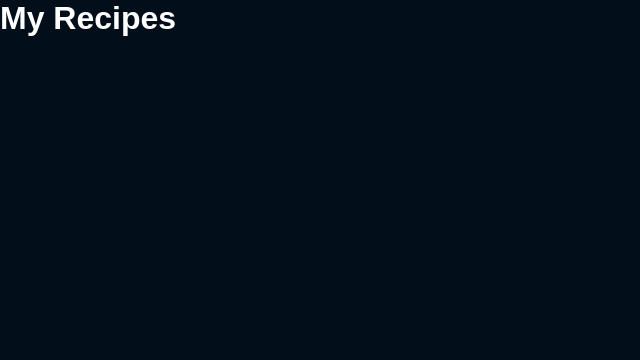
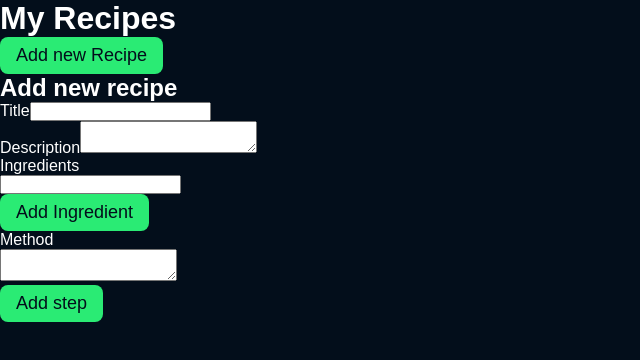
Before and after one commit to yumeyuniko/vue-recipe-app, a Vue app: page / in a window 1280 px wide. Shown: the top 360 px of the page, without its empty margins (0-640 px from the left). Built offline with nearby package versions, Linux system fonts and the light colour scheme.

Commit message:
フォーム追加

```diff
--- a/src/views/Home.vue
+++ b/src/views/Home.vue
@@ -1,6 +1,44 @@
 <template>
   <div class="home">
     <h1>My Recipes</h1>
+    <button>Add new Recipe</button>
+
+    <div class="recipes"></div>
+    <!-- RECIPE TO GO HERE -->
+
+    <div class="add-recipe-popup">
+      <div class="popup-content">
+        <h2>Add new recipe</h2>
+
+        <form @submit.prevent="">
+          <div class="group">
+            <label>Title</label>
+            <input type="text" />
+          </div>
+
+          <div class="group">
+            <label>Description</label>
+            <textarea></textarea>
+          </div>
+
+          <div class="group">
+            <label>Ingredients</label>
+            <div class="ingredient">
+              <input type="text" />
+            </div>
+            <button type="button">Add Ingredient</button>
+          </div>
+
+          <div class="group">
+            <label>Method</label>
+            <div class="method">
+              <textarea></textarea>
+            </div>
+            <button type="button">Add step</button>
+          </div>
+        </form>
+      </div>
+    </div>
   </div>
 </template>
 
```
